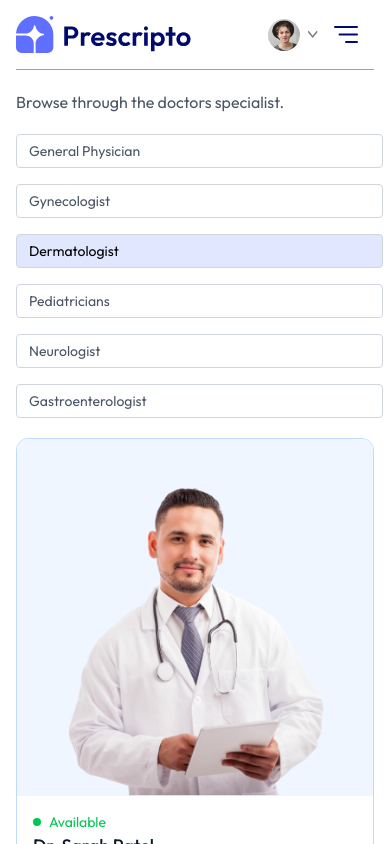
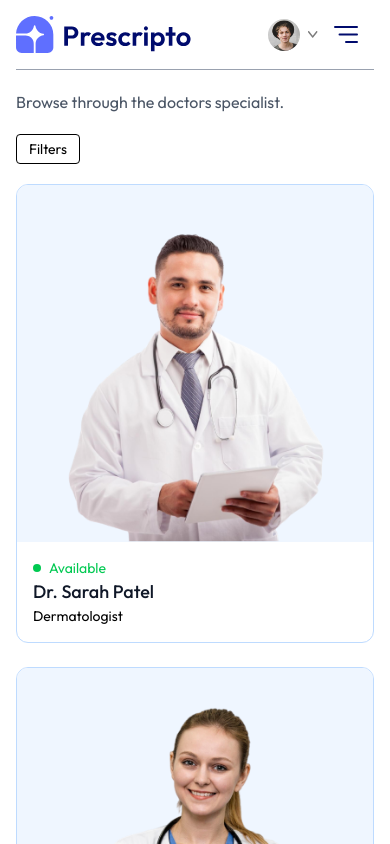
Before and after one commit to yegeb/doctor-appointment-app, a React (Vite) app in the folder client/: page /doctors/Dermatologist in a window 390 px wide. Shown: the top 844 px of the page. Built offline with nearby package versions, Linux system fonts and the light colour scheme.

Commit message:
add filter for menu in Doctors.jsx

```diff
--- a/client/src/pages/Doctors.jsx
+++ b/client/src/pages/Doctors.jsx
@@ -8,6 +8,7 @@
 
   const { speciality } = useParams();
   const [filterDoc, setFilterDoc] = useState([]);
+  const [showFilter, setShowFilter] = useState(false);
   const {doctors} = useContext(AppContext);
   const navigate = useNavigate();
 
@@ -28,7 +29,8 @@
     <div>
       <p className='text-gray-600 '>Browse through the doctors specialist.</p>
       <div className='flex flex-col sm:flex-row items-start gap-5 mt-5'>
-        <div className='flex flex-col gap-4 text-sm text-gray-600'>
+        <button className={`py-1 px-3 border rounded text-sm transition-all sm:hidden ${showFilter ? 'bg-primary text-white' : ''}`} onClick={() => setShowFilter(prev => !prev)}>Filters</button>
+        <div className={`flex-col gap-4 text-sm text-gray-600 ${showFilter ? 'flex' : 'hidden sm:flex'}`}>
           <p onClick={() => speciality === 'General Physician' ? navigate('/doctors') : navigate('/doctors/General Physician')} className={`w-[94vw] sm:w-auto pl-3 py-1.5 pr-16 border border-gray-300 rounded transition-all cursor-pointer ${speciality === "General Physician" ? "bg-indigo-100 text-black " : ""}`}>General Physician</p>
           <p onClick={() => speciality === 'Gynecologist' ? navigate('/doctors') : navigate('/doctors/Gynecologist')} className={`w-[94vw] sm:w-auto pl-3 py-1.5 pr-16 border border-gray-300 rounded transition-all cursor-pointer ${speciality === "Gynecologist" ? "bg-indigo-100 text-black " : ""}`}>Gynecologist</p>
           <p onClick={() => speciality === 'Dermatologist' ? navigate('/doctors') : navigate('/doctors/Dermatologist')} className={`w-[94vw] sm:w-auto pl-3 py-1.5 pr-16 border border-gray-300 rounded transition-all cursor-pointer ${speciality === "Dermatologist" ? "bg-indigo-100 text-black " : ""}`}>Dermatologist</p>
@@ -39,7 +41,7 @@
         <div className='w-full grid grid-cols-auto-fill-200 gap-4 gap-y-6'>
           {
             filterDoc.map((item, index)=>(
-                <div onClick={() => navigate(` /appointment/${item._id}`)} className='border border-blue-200 rounded-xl overflow-hidden cursor-pointer hover:translate-y-[-10px] transition-all duration-500' key={index} >
+                <div onClick={() => navigate(`/appointment/${item._id}`)} className='border border-blue-200 rounded-xl overflow-hidden cursor-pointer hover:translate-y-[-10px] transition-all duration-500' key={index} >
                     <img className='bg-blue-50' src={item.image} alt="" />
                     <div className='p-4'>
                         <div className='flex items-center gap-2 text-sm text-center text-green-500'>
```
